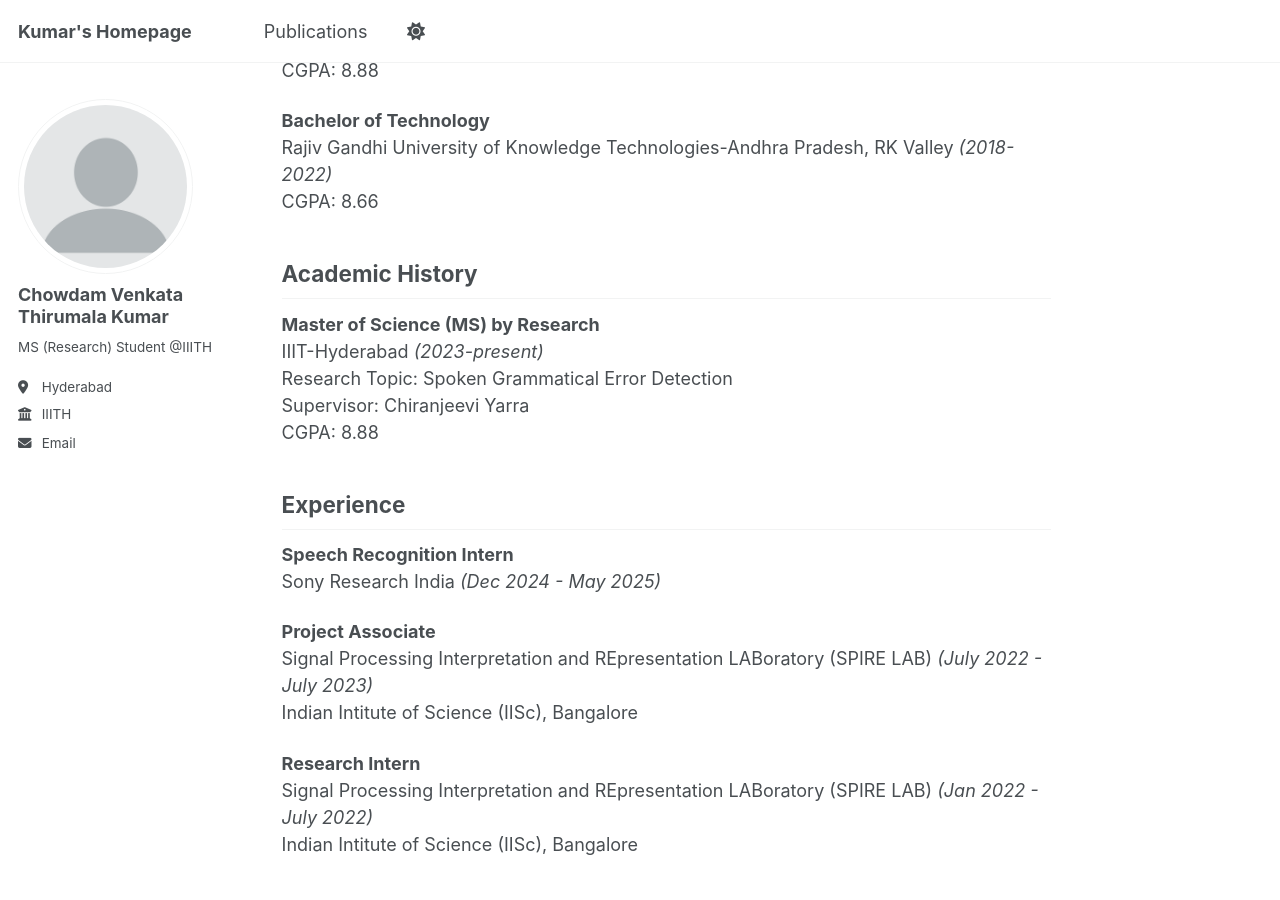
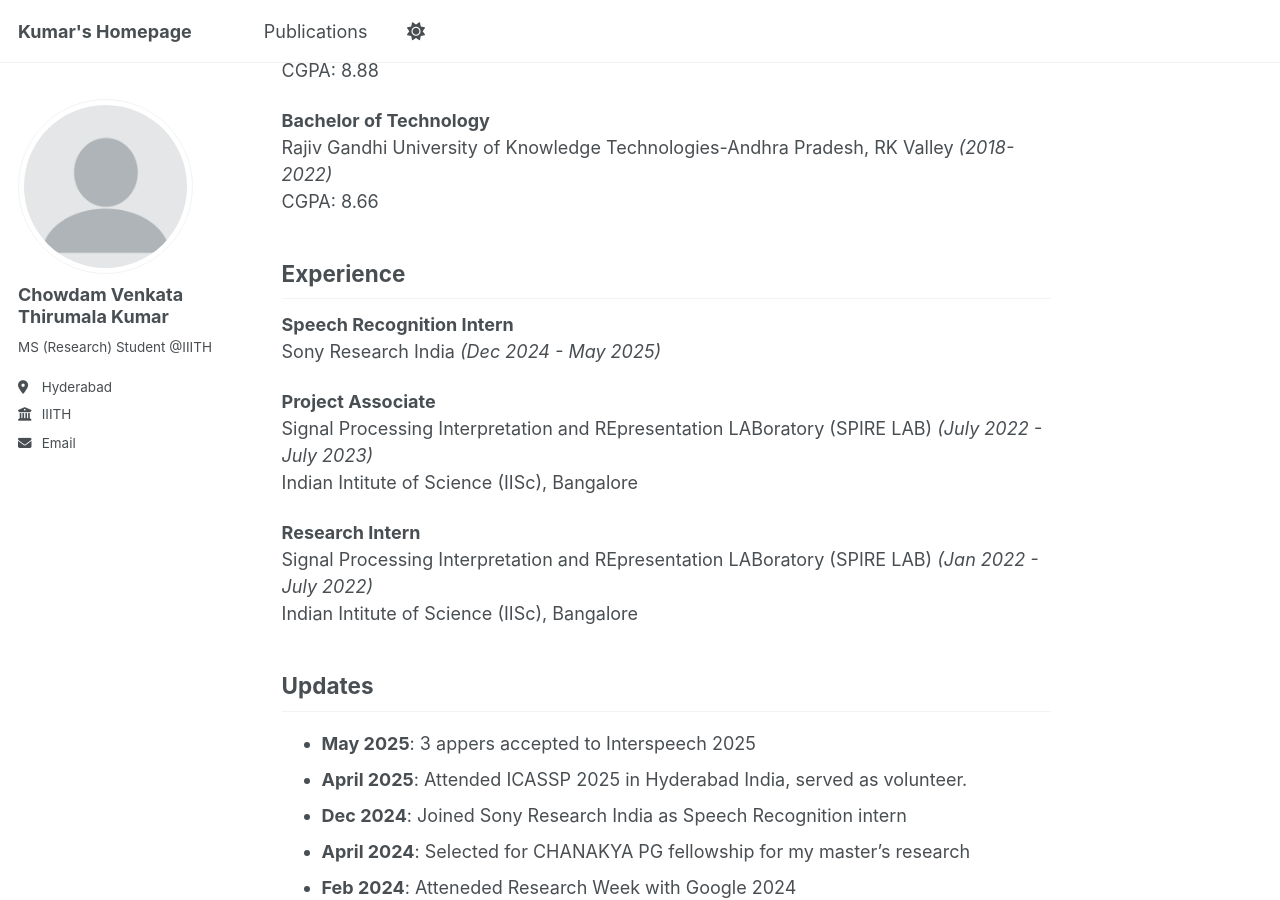
Before and after one commit to cvthirumalakumar/cvthirumalakumar.github.io, a Jekyll site: the page built from _pages/about.md, in a window 1280 px wide and 900 px high, scrolled down 396 px. Built offline with Jekyll 4.4.1, drawn with Linux system fonts in a browser that asks for light colours.

Commit message:
Update about.md

```diff
--- a/_pages/about.md
+++ b/_pages/about.md
@@ -28,17 +28,7 @@ Rajiv Gandhi University of Knowledge Technologies-Andhra Pradesh, RK Valley *(20
 <br/>
 CGPA: 8.66
 
-## Academic History
 
-**Master of Science (MS) by Research**
-<br/>
-IIIT-Hyderabad *(2023-present)*
-<br/>
-Research Topic: Spoken Grammatical Error Detection
-<br/>
-Supervisor: Chiranjeevi Yarra
-<br/>
-CGPA: 8.88
 
 ## Experience
 
```
